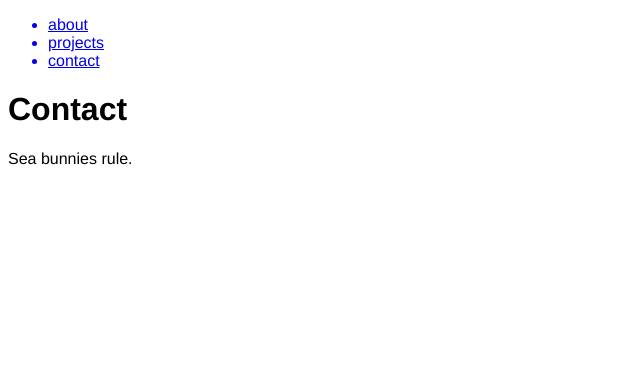
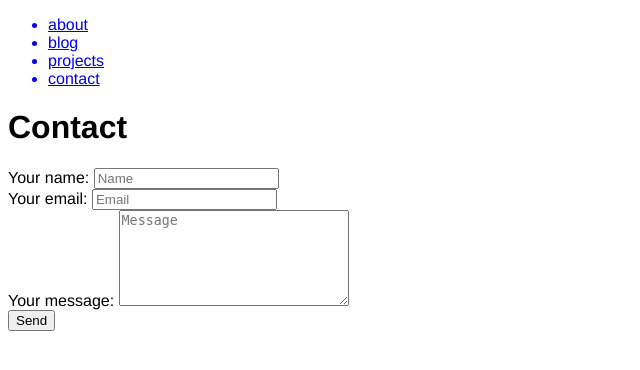
Before and after one commit to acumpstone/hello-flask, a Flask app: page /contact in a window 1280 px wide. Shown: the top 370 px of the page, without its empty margins (0-640 px from the left). Run offline with Flask 2, Linux system fonts and the light colour scheme; parts of the project's set-up code (start-up, migrations or seed data) failed here and were passed over.

Commit message:
Started to work on the blog page from Dev Toolkit Bootcamp session 3

```diff
--- a/app.py
+++ b/app.py
@@ -1,20 +1,42 @@
+import os
+from pathlib import Path
+
 from flask import Flask, render_template
 import requests
+import decouple
 
 name = "Alexis"
 
 github_projects_url = "https://api.github.com/users/acumpstone/repos"
 projects_from_github = requests.get(github_projects_url).json()
 
+contact = decouple.config("CONTACT_FORM_API", default=None)
+
 projects = []
 
+blog_posts = []
+
+with os.scandir("blog") as it:
+    for entry in it:
+        if entry.name.endswith(".md") and entry.is_file():
+            post_data = Path(entry.path).read_text()
+
+            blog_posts.append({
+                "name": entry.name,
+                "data": post_data
+            })
+
+print(blog_posts)
+
+exit(0)
+
 for project in projects_from_github:
-    name = project["name"]
+    project_name = project["name"]
     desc = project["description"]
     url = project["html_url"]
 
     projects.append({
-        "name": name,
+        "name": project_name,
         "desc": desc,
         "url": url,
     })
@@ -31,10 +53,18 @@ list_of_hobbies = {
 def about_page():
     return render_template("about.html", name=name, list_of_hobbies=list_of_hobbies)
 
+@app.route("/blog")
+def blog_entry_page():
+    return render_template("blog_listing.html", name=name)
+
+@app.route("/blog/<post_name>")
+def blog_listing_page(post_name):
+    return render_template("blog_entry.html", name=name, post_name=post_name)
+
 @app.route("/projects")
 def projects_page():
     return render_template("projects.html", name=name, projects=projects)
 
 @app.route("/contact")
 def contact_page():
-    return render_template("contact.html", name=name)
+    return render_template("contact.html", name=name, api=contact)
--- /dev/null
+++ b/blog/first_post.md
@@ -0,0 +1,3 @@
+# First post!
+
+Yeah.
--- /dev/null
+++ b/blog/second_post.md
@@ -0,0 +1,13 @@
+# Second post!
+
+<('-')>
+
+text and stuff
+text and stuff
+text and stuff
+
+1. text and stuff
+2. text and stuff
+3. text and stuff
+4. text and stuff
+5. text and stuff
--- a/templates/contact.html
+++ b/templates/contact.html
@@ -2,5 +2,33 @@
 {% block title %}Contact{% endblock %}
 {% block content %}
 <h1>Contact</h1>
-<p>Sea bunnies rule.</p>
+
+<form
+  action="{{ api }}"
+  method="POST"
+>
+    <div>
+        <label>
+            Your name:
+            <input type="text" name="name" placeholder="Name">
+        </label>
+    </div>
+    <div>
+        <label>
+            Your email:
+            <input type="email" name="_replyto" placeholder="Email">
+        </label>
+    </div>
+    <div>
+        <label>
+            Your message:
+            <textarea name="message" placeholder="Message" rows="6" cols="26"></textarea>
+        </label>
+    </div>
+
+  <!-- your other form fields go here -->
+
+  <button type="submit">Send</button>
+</form>
+
 {% endblock %}
--- a/templates/layout.html
+++ b/templates/layout.html
@@ -39,6 +39,9 @@
                 <a href="/">
                     <li>about</li>
                 </a>
+                <a href="/blog">
+                    <li>blog</li>
+                </a>
                 <a href="/projects">
                     <li>projects</li>
                 </a>
```
Also changed, not shown: templates/blog_entry.html (added, +7 -0 lines), templates/blog_listing.html (added, +7 -0 lines), 1 other file.
